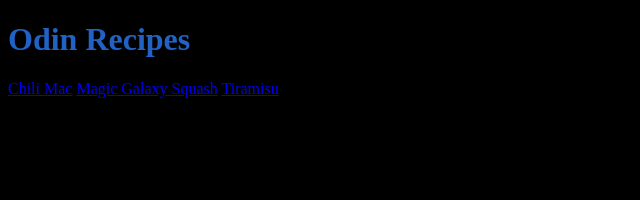
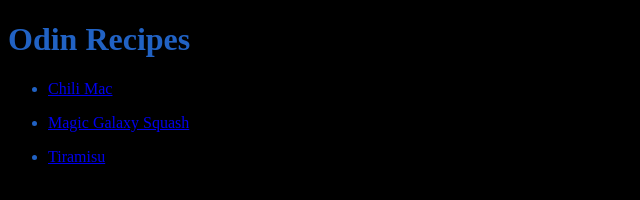
Before and after one commit to Maefire/odin-recipes, a plain HTML site: page index.html in a window 1280 px wide. Shown: the whole page, without its empty margins (0-640 px from the left). Drawn offline with Linux system fonts and the light colour scheme.

Commit message:
Make links on page into unordered list
As suggested on The Odin Project page, I finalized the new index by putting the old links in an unordered list.

```diff
--- a/index.html
+++ b/index.html
@@ -7,8 +7,10 @@
 </head>
 <body style="background-color: black; color:rgb(33, 98, 196)">
     <h1>Odin Recipes</h1>
-    <a href="recipes/chili-mac.html">Chili Mac</a>
-    <a href="recipes/magic-galaxy-squash.html">Magic Galaxy Squash</a>
-    <a href="recipes/tiramisu.html">Tiramisu</a>
+    <ul>
+    <li style="padding-bottom: 1em"><a href="recipes/chili-mac.html">Chili Mac</a></li>
+    <li style="padding-bottom: 1em"><a href="recipes/magic-galaxy-squash.html">Magic Galaxy Squash</a></li>
+    <li style="padding-bottom: 1em"><a href="recipes/tiramisu.html">Tiramisu</a></li>
+    </ul>
 </body>
 </html>
```
